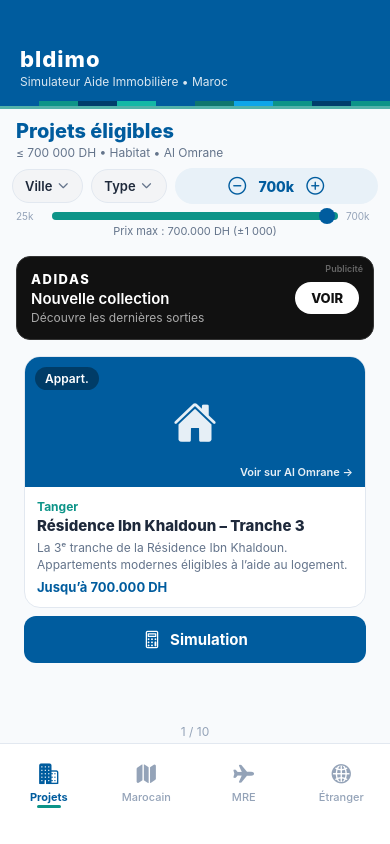
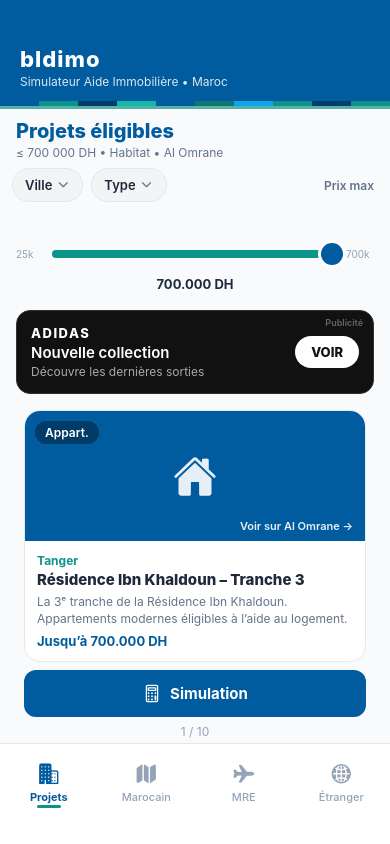
Before and after one commit to TAXI84/bldimo, a React Native app: screen / in a window 390 px wide. Built offline with nearby package versions, Linux system fonts and the light colour scheme.

Commit message:
ui: draggable price slider with live amount bubble

```diff
--- a/app/projets.tsx
+++ b/app/projets.tsx
@@ -1,34 +1,27 @@
 import { useMemo, useRef, useState } from 'react';
 import {
-  View,
-  Text,
-  StyleSheet,
-  ScrollView,
-  Dimensions,
-  TouchableOpacity,
-  Linking,
-  NativeSyntheticEvent,
-  NativeScrollEvent,
-  Modal,
-  Pressable,
+  View, Text, StyleSheet, ScrollView, Dimensions, TouchableOpacity, Linking,
+  NativeSyntheticEvent, NativeScrollEvent, Modal, Pressable, PanResponder, LayoutChangeEvent,
 } from 'react-native';
 import { Ionicons } from '@expo/vector-icons';
 import { SAMPLE_PROJECTS, Project } from '../src/data/projects';
 import { Colors } from '../src/constants/theme';
 import AdBanner from '../src/components/AdBanner';
 
-const { width } = Dimensions.get('window');
-const CARD_WIDTH = width - 48;
+const { width: SCREEN_W } = Dimensions.get('window');
+const CARD_WIDTH = SCREEN_W - 48;
 const CARD_MARGIN = 12;
-
 const PRICE_MIN = 25000;
 const PRICE_MAX = 700000;
 const PRICE_STEP = 1000;
 
 type TypeFilter = 'all' | 'appartement' | 'maison' | 'villa';
 
-interface Props {
-  onSimulate?: () => void;
+interface Props { onSimulate?: () => void; }
+
+function snapPrice(v: number) {
+  const clamped = Math.min(PRICE_MAX, Math.max(PRICE_MIN, v));
+  return Math.round(clamped / PRICE_STEP) * PRICE_STEP;
 }
 
 export default function ProjetsScreen({ onSimulate }: Props) {
@@ -36,15 +29,15 @@ export default function ProjetsScreen({ onSimulate }: Props) {
   const [city, setCity] = useState('all');
   const [type, setType] = useState<TypeFilter>('all');
   const [maxPrice, setMaxPrice] = useState(PRICE_MAX);
+  const [dragging, setDragging] = useState(false);
   const [cityOpen, setCityOpen] = useState(false);
   const [typeOpen, setTypeOpen] = useState(false);
   const scrollRef = useRef<ScrollView>(null);
+  const trackWidth = useRef(SCREEN_W - 80);
 
   const cities = useMemo(() => {
     const list: string[] = [];
-    SAMPLE_PROJECTS.forEach((p) => {
-      if (list.indexOf(p.city) === -1) list.push(p.city);
-    });
+    SAMPLE_PROJECTS.forEach((p) => { if (list.indexOf(p.city) === -1) list.push(p.city); });
     list.sort();
     return list;
   }, []);
@@ -58,6 +51,38 @@ export default function ProjetsScreen({ onSimulate }: Props) {
       return true;
     });
   }, [city, type, maxPrice]);
+
+  const ratio = (maxPrice - PRICE_MIN) / (PRICE_MAX - PRICE_MIN);
+
+  const priceFromX = (x: number) => {
+    const w = trackWidth.current || 1;
+    const r = Math.min(1, Math.max(0, x / w));
+    return snapPrice(PRICE_MIN + r * (PRICE_MAX - PRICE_MIN));
+  };
+
+  const panResponder = useRef(
+    PanResponder.create({
+      onStartShouldSetPanResponder: () => true,
+      onMoveShouldSetPanResponder: () => true,
+      onPanResponderGrant: (evt) => {
+        setDragging(true);
+        setMaxPrice(priceFromX(evt.nativeEvent.locationX));
+      },
+      onPanResponderMove: (evt) => {
+        setMaxPrice(priceFromX(evt.nativeEvent.locationX));
+      },
+      onPanResponderRelease: () => {
+        setDragging(false);
+        setIndex(0);
+        scrollRef.current?.scrollTo({ x: 0, animated: false });
+      },
+      onPanResponderTerminate: () => setDragging(false),
+    })
+  ).current;
+
+  const onTrackLayout = (e: LayoutChangeEvent) => {
+    trackWidth.current = e.nativeEvent.layout.width;
+  };
 
   const onScroll = (e: NativeSyntheticEvent<NativeScrollEvent>) => {
     const x = e.nativeEvent.contentOffset.x;
@@ -84,27 +109,6 @@ export default function ProjetsScreen({ onSimulate }: Props) {
 
   const cityLabel = city === 'all' ? 'Ville' : city;
 
-  const decPrice = () => {
-    setMaxPrice((v) => {
-      const n = Math.max(PRICE_MIN, v - PRICE_STEP);
-      resetScroll();
-      return n;
-    });
-  };
-  const incPrice = () => {
-    setMaxPrice((v) => {
-      const n = Math.min(PRICE_MAX, v + PRICE_STEP);
-      resetScroll();
-      return n;
-    });
-  };
-  const setPriceBucket = (v: number) => {
-    setMaxPrice(Math.min(PRICE_MAX, Math.max(PRICE_MIN, v)));
-    resetScroll();
-  };
-
-  const sliderRatio = (maxPrice - PRICE_MIN) / (PRICE_MAX - PRICE_MIN);
-
   return (
     <View style={styles.container}>
       <Text style={styles.title}>Projets éligibles</Text>
@@ -115,53 +119,48 @@ export default function ProjetsScreen({ onSimulate }: Props) {
           <Text style={styles.dropText} numberOfLines={1}>{cityLabel}</Text>
           <Ionicons name="chevron-down" size={14} color={Colors.textLight} />
         </TouchableOpacity>
-
         <TouchableOpacity style={styles.dropBtn} onPress={() => setTypeOpen(true)}>
           <Text style={styles.dropText}>{typeLabel(type)}</Text>
           <Ionicons name="chevron-down" size={14} color={Colors.textLight} />
         </TouchableOpacity>
-
-        <View style={styles.priceBox}>
-          <TouchableOpacity onPress={decPrice} hitSlop={8}>
-            <Ionicons name="remove-circle-outline" size={22} color={Colors.primary} />
-          </TouchableOpacity>
-          <Text style={styles.priceValue}>{(maxPrice / 1000).toFixed(0)}k</Text>
-          <TouchableOpacity onPress={incPrice} hitSlop={8}>
-            <Ionicons name="add-circle-outline" size={22} color={Colors.primary} />
-          </TouchableOpacity>
+        <View style={styles.priceHint}>
+          <Text style={styles.priceHintText}>Prix max</Text>
         </View>
       </View>
 
-      <View style={styles.sliderRow}>
-        <Text style={styles.sliderHint}>25k</Text>
-        <View style={styles.sliderTrack}>
-          <View style={[styles.sliderFill, { width: `${sliderRatio * 100}%` as any }]} />
-          <View style={[styles.sliderThumb, { left: `${Math.min(96, sliderRatio * 100)}%` as any }]} />
-          <View style={styles.sliderTouchRow}>
-            {[25000, 100000, 200000, 300000, 400000, 500000, 600000, 700000].map((v) => (
-              <TouchableOpacity key={v} style={styles.sliderTouch} onPress={() => setPriceBucket(v)} />
-            ))}
+      <View style={styles.sliderBlock}>
+        {dragging && (
+          <View style={[styles.bubble, { left: 24 + ratio * Math.max(0, trackWidth.current - 20) }]}>
+            <Text style={styles.bubbleText}>{maxPrice.toLocaleString('fr-MA')} DH</Text>
+            <View style={styles.bubbleArrow} />
           </View>
+        )}
+
+        <View style={styles.sliderRow}>
+          <Text style={styles.sliderHint}>25k</Text>
+          <View style={styles.sliderTrack} onLayout={onTrackLayout} {...panResponder.panHandlers}>
+            <View style={styles.sliderTrackBg} />
+            <View style={[styles.sliderFill, { width: `${ratio * 100}%` as any }]} />
+            <View style={[
+              styles.sliderThumb,
+              { left: `${Math.min(98, Math.max(0, ratio * 100))}%` as any },
+              dragging && styles.sliderThumbActive,
+            ]} />
+          </View>
+          <Text style={styles.sliderHint}>700k</Text>
         </View>
-        <Text style={styles.sliderHint}>700k</Text>
+
+        {!dragging && (
+          <Text style={styles.priceCaption}>{maxPrice.toLocaleString('fr-MA')} DH</Text>
+        )}
       </View>
-      <Text style={styles.priceCaption}>
-        Prix max : {maxPrice.toLocaleString('fr-MA')} DH (±1 000)
-      </Text>
 
       <AdBanner />
 
       {filtered.length === 0 ? (
         <View style={styles.empty}>
           <Text style={styles.emptyText}>Aucun projet avec ces filtres</Text>
-          <TouchableOpacity
-            onPress={() => {
-              setCity('all');
-              setType('all');
-              setMaxPrice(PRICE_MAX);
-              resetScroll();
-            }}
-          >
+          <TouchableOpacity onPress={() => { setCity('all'); setType('all'); setMaxPrice(PRICE_MAX); resetScroll(); }}>
             <Text style={styles.resetLink}>Réinitialiser</Text>
           </TouchableOpacity>
         </View>
@@ -179,16 +178,10 @@ export default function ProjetsScreen({ onSimulate }: Props) {
           >
             {filtered.map((project) => (
               <View key={project.id} style={styles.cardWrap}>
-                <TouchableOpacity
-                  style={styles.card}
-                  activeOpacity={0.95}
-                  onPress={() => openAlOmrane(project)}
-                >
+                <TouchableOpacity style={styles.card} activeOpacity={0.95} onPress={() => openAlOmrane(project)}>
                   <View style={[styles.imageArea, { backgroundColor: project.imageColor }]}>
                     <Ionicons name="home" size={44} color="rgba(255,255,255,0.9)" />
-                    <View style={styles.badge}>
-                      <Text style={styles.badgeText}>{typeLabel(project.type)}</Text>
-                    </View>
+                    <View style={styles.badge}><Text style={styles.badgeText}>{typeLabel(project.type)}</Text></View>
                     <Text style={styles.tapHint}>Voir sur Al Omrane →</Text>
                   </View>
                   <View style={styles.body}>
@@ -196,26 +189,18 @@ export default function ProjetsScreen({ onSimulate }: Props) {
                     <Text style={styles.cardTitle} numberOfLines={2}>{project.title}</Text>
                     <Text style={styles.desc} numberOfLines={2}>{project.description}</Text>
                     {project.priceMax != null && (
-                      <Text style={styles.priceMax}>
-                        Jusqu’à {project.priceMax.toLocaleString('fr-MA')} DH
-                      </Text>
+                      <Text style={styles.priceMax}>Jusqu’à {project.priceMax.toLocaleString('fr-MA')} DH</Text>
                     )}
                   </View>
                 </TouchableOpacity>
-                <TouchableOpacity
-                  style={styles.simButton}
-                  activeOpacity={0.85}
-                  onPress={() => onSimulate?.()}
-                >
+                <TouchableOpacity style={styles.simButton} activeOpacity={0.85} onPress={() => onSimulate?.()}>
                   <Ionicons name="calculator-outline" size={20} color="#fff" />
                   <Text style={styles.simButtonText}>Simulation</Text>
                 </TouchableOpacity>
               </View>
             ))}
           </ScrollView>
-          <Text style={styles.counter}>
-            {Math.min(index + 1, filtered.length)} / {filtered.length}
-          </Text>
+          <Text style={styles.counter}>{Math.min(index + 1, filtered.length)} / {filtered.length}</Text>
         </>
       )}
 
@@ -224,26 +209,11 @@ export default function ProjetsScreen({ onSimulate }: Props) {
           <View style={styles.modalBox}>
             <Text style={styles.modalTitle}>Ville</Text>
             <ScrollView style={{ maxHeight: 320 }}>
-              <TouchableOpacity
-                style={styles.modalItem}
-                onPress={() => {
-                  setCity('all');
-                  setCityOpen(false);
-                  resetScroll();
-                }}
-              >
+              <TouchableOpacity style={styles.modalItem} onPress={() => { setCity('all'); setCityOpen(false); resetScroll(); }}>
                 <Text style={styles.modalItemText}>Toutes</Text>
               </TouchableOpacity>
               {cities.map((c) => (
-                <TouchableOpacity
-                  key={c}
-                  style={styles.modalItem}
-                  onPress={() => {
-                    setCity(c);
-                    setCityOpen(false);
-                    resetScroll();
-                  }}
-                >
+                <TouchableOpacity key={c} style={styles.modalItem} onPress={() => { setCity(c); setCityOpen(false); resetScroll(); }}>
                   <Text style={[styles.modalItemText, city === c && styles.modalItemActive]}>{c}</Text>
                 </TouchableOpacity>
               ))}
@@ -256,23 +226,8 @@ export default function ProjetsScreen({ onSimulate }: Props) {
         <Pressable style={styles.modalBg} onPress={() => setTypeOpen(false)}>
           <View style={styles.modalBox}>
             <Text style={styles.modalTitle}>Type de bien</Text>
-            {(
-              [
-                ['all', 'Tous'],
-                ['appartement', 'Appartement'],
-                ['maison', 'Maison'],
-                ['villa', 'Villa'],
-              ] as const
-            ).map(([v, label]) => (
-              <TouchableOpacity
-                key={v}
-                style={styles.modalItem}
-                onPress={() => {
-                  setType(v);
-                  setTypeOpen(false);
-                  resetScroll();
-                }}
-              >
+            {([['all', 'Tous'], ['appartement', 'Appartement'], ['maison', 'Maison'], ['villa', 'Villa']] as const).map(([v, label]) => (
+              <TouchableOpacity key={v} style={styles.modalItem} onPress={() => { setType(v); setTypeOpen(false); resetScroll(); }}>
                 <Text style={[styles.modalItemText, type === v && styles.modalItemActive]}>{label}</Text>
               </TouchableOpacity>
             ))}
@@ -287,139 +242,56 @@ const styles = StyleSheet.create({
   container: { flex: 1, backgroundColor: Colors.background, paddingTop: 10 },
   title: { fontSize: 20, fontWeight: '800', color: Colors.primary, paddingHorizontal: 16 },
   subtitle: { fontSize: 12, color: Colors.textLight, paddingHorizontal: 16, marginBottom: 8, marginTop: 2 },
-  filterLine: {
-    flexDirection: 'row',
-    alignItems: 'center',
-    paddingHorizontal: 12,
-    gap: 8,
-    marginBottom: 6,
+  filterLine: { flexDirection: 'row', alignItems: 'center', paddingHorizontal: 12, gap: 8, marginBottom: 4 },
+  dropBtn: {
+    flexDirection: 'row', alignItems: 'center', backgroundColor: '#F3F4F6', borderRadius: 20,
+    paddingHorizontal: 12, paddingVertical: 8, borderWidth: 1, borderColor: Colors.border, maxWidth: 120, gap: 4,
   },
-  dropBtn: {
-    flexDirection: 'row',
-    alignItems: 'center',
-    backgroundColor: '#F3F4F6',
-    borderRadius: 20,
-    paddingHorizontal: 12,
-    paddingVertical: 8,
-    borderWidth: 1,
-    borderColor: Colors.border,
-    maxWidth: 110,
-    gap: 4,
+  dropText: { fontSize: 13, fontWeight: '600', color: Colors.text, maxWidth: 90 },
+  priceHint: { flex: 1, alignItems: 'flex-end', paddingRight: 4 },
+  priceHintText: { fontSize: 12, color: Colors.textLight, fontWeight: '600' },
+  sliderBlock: { paddingHorizontal: 8, marginBottom: 4, minHeight: 56, justifyContent: 'flex-end' },
+  bubble: {
+    position: 'absolute', top: 0, marginLeft: -48, backgroundColor: Colors.primary,
+    paddingHorizontal: 12, paddingVertical: 8, borderRadius: 14, zIndex: 10, minWidth: 100, alignItems: 'center',
   },
-  dropText: { fontSize: 13, fontWeight: '600', color: Colors.text, maxWidth: 80 },
-  priceBox: {
-    flex: 1,
-    flexDirection: 'row',
-    alignItems: 'center',
-    justifyContent: 'center',
-    gap: 8,
-    backgroundColor: Colors.primaryLight,
-    borderRadius: 20,
-    paddingVertical: 6,
-    paddingHorizontal: 8,
+  bubbleText: { color: '#fff', fontSize: 16, fontWeight: '800' },
+  bubbleArrow: {
+    position: 'absolute', bottom: -6, width: 0, height: 0,
+    borderLeftWidth: 6, borderRightWidth: 6, borderTopWidth: 6,
+    borderLeftColor: 'transparent', borderRightColor: 'transparent', borderTopColor: Colors.primary,
   },
-  priceValue: { fontSize: 14, fontWeight: '800', color: Colors.primary, minWidth: 40, textAlign: 'center' },
-  sliderRow: {
-    flexDirection: 'row',
-    alignItems: 'center',
-    paddingHorizontal: 16,
-    gap: 8,
-    marginBottom: 2,
+  sliderRow: { flexDirection: 'row', alignItems: 'center', paddingHorizontal: 8, gap: 8, marginTop: 30 },
+  sliderHint: { fontSize: 10, color: Colors.textMuted, width: 28 },
+  sliderTrack: { flex: 1, height: 36, justifyContent: 'center' },
+  sliderTrackBg: { position: 'absolute', left: 0, right: 0, height: 8, borderRadius: 4, backgroundColor: Colors.border },
+  sliderFill: { position: 'absolute', left: 0, height: 8, borderRadius: 4, backgroundColor: Colors.secondary },
+  sliderThumb: {
+    position: 'absolute', width: 28, height: 28, borderRadius: 14, backgroundColor: Colors.primary,
+    marginLeft: -14, top: 4, elevation: 5, borderWidth: 3, borderColor: '#fff',
   },
-  sliderHint: { fontSize: 10, color: Colors.textMuted, width: 28 },
-  sliderTrack: {
-    flex: 1,
-    height: 8,
-    borderRadius: 4,
-    backgroundColor: Colors.border,
-    position: 'relative',
-    justifyContent: 'center',
-  },
-  sliderFill: {
-    position: 'absolute',
-    left: 0,
-    top: 0,
-    bottom: 0,
-    backgroundColor: Colors.secondary,
-    borderRadius: 4,
-  },
-  sliderThumb: {
-    position: 'absolute',
-    width: 16,
-    height: 16,
-    borderRadius: 8,
-    backgroundColor: Colors.primary,
-    marginLeft: -8,
-    top: -4,
-  },
-  sliderTouchRow: { ...StyleSheet.absoluteFillObject, flexDirection: 'row' },
-  sliderTouch: { flex: 1 },
-  priceCaption: {
-    fontSize: 11,
-    color: Colors.textLight,
-    textAlign: 'center',
-    marginBottom: 6,
-  },
+  sliderThumbActive: { transform: [{ scale: 1.2 }], backgroundColor: Colors.secondary },
+  priceCaption: { fontSize: 13, color: Colors.text, fontWeight: '700', textAlign: 'center', marginTop: 4, marginBottom: 2 },
   scrollContent: { paddingHorizontal: 12, paddingTop: 4 },
   cardWrap: { width: CARD_WIDTH, marginHorizontal: CARD_MARGIN },
-  card: {
-    backgroundColor: Colors.card,
-    borderRadius: 16,
-    overflow: 'hidden',
-    borderWidth: 1,
-    borderColor: Colors.border,
-    elevation: 3,
-  },
+  card: { backgroundColor: Colors.card, borderRadius: 16, overflow: 'hidden', borderWidth: 1, borderColor: Colors.border, elevation: 3 },
   imageArea: { height: 130, alignItems: 'center', justifyContent: 'center' },
-  badge: {
-    position: 'absolute',
-    top: 10,
-    left: 10,
-    backgroundColor: 'rgba(0,0,0,0.35)',
-    paddingHorizontal: 10,
-    paddingVertical: 4,
-    borderRadius: 12,
-  },
+  badge: { position: 'absolute', top: 10, left: 10, backgroundColor: 'rgba(0,0,0,0.35)', paddingHorizontal: 10, paddingVertical: 4, borderRadius: 12 },
   badgeText: { color: '#fff', fontSize: 12, fontWeight: '600' },
-  tapHint: {
-    position: 'absolute',
-    bottom: 8,
-    right: 12,
-    color: 'rgba(255,255,255,0.9)',
-    fontSize: 11,
-    fontWeight: '600',
-  },
+  tapHint: { position: 'absolute', bottom: 8, right: 12, color: 'rgba(255,255,255,0.9)', fontSize: 11, fontWeight: '600' },
   body: { padding: 12 },
   cityText: { fontSize: 12, color: Colors.secondary, fontWeight: '700', marginBottom: 2 },
   cardTitle: { fontSize: 15, fontWeight: '800', color: Colors.text, marginBottom: 4 },
   desc: { fontSize: 12, color: Colors.textLight, lineHeight: 17 },
   priceMax: { marginTop: 6, fontSize: 13, fontWeight: '700', color: Colors.primary },
-  simButton: {
-    marginTop: 8,
-    backgroundColor: Colors.primary,
-    flexDirection: 'row',
-    alignItems: 'center',
-    justifyContent: 'center',
-    paddingVertical: 12,
-    borderRadius: 12,
-  },
+  simButton: { marginTop: 8, backgroundColor: Colors.primary, flexDirection: 'row', alignItems: 'center', justifyContent: 'center', paddingVertical: 12, borderRadius: 12 },
   simButtonText: { color: '#fff', fontSize: 15, fontWeight: '700', marginLeft: 8 },
   counter: { textAlign: 'center', marginTop: 6, marginBottom: 4, fontSize: 12, color: Colors.textMuted },
   empty: { flex: 1, alignItems: 'center', justifyContent: 'center', padding: 24 },
   emptyText: { fontSize: 15, color: Colors.textLight, marginBottom: 12 },
   resetLink: { fontSize: 15, color: Colors.primary, fontWeight: '700' },
-  modalBg: {
-    flex: 1,
-    backgroundColor: 'rgba(0,0,0,0.4)',
-    justifyContent: 'center',
-    padding: 24,
-  },
-  modalBox: {
-    backgroundColor: '#fff',
-    borderRadius: 16,
-    padding: 16,
-    maxHeight: '70%',
-  },
+  modalBg: { flex: 1, backgroundColor: 'rgba(0,0,0,0.4)', justifyContent: 'center', padding: 24 },
+  modalBox: { backgroundColor: '#fff', borderRadius: 16, padding: 16, maxHeight: '70%' },
   modalTitle: { fontSize: 16, fontWeight: '800', color: Colors.primary, marginBottom: 12 },
   modalItem: { paddingVertical: 12, borderBottomWidth: 1, borderBottomColor: Colors.border },
   modalItemText: { fontSize: 15, color: Colors.text },
```
